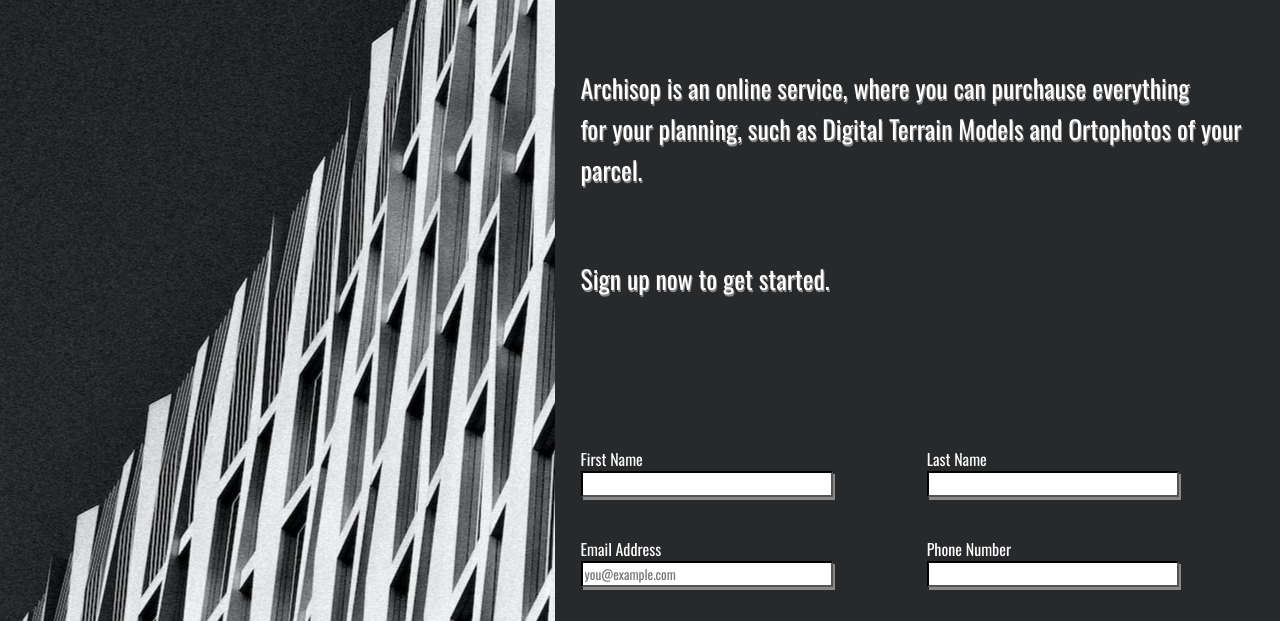
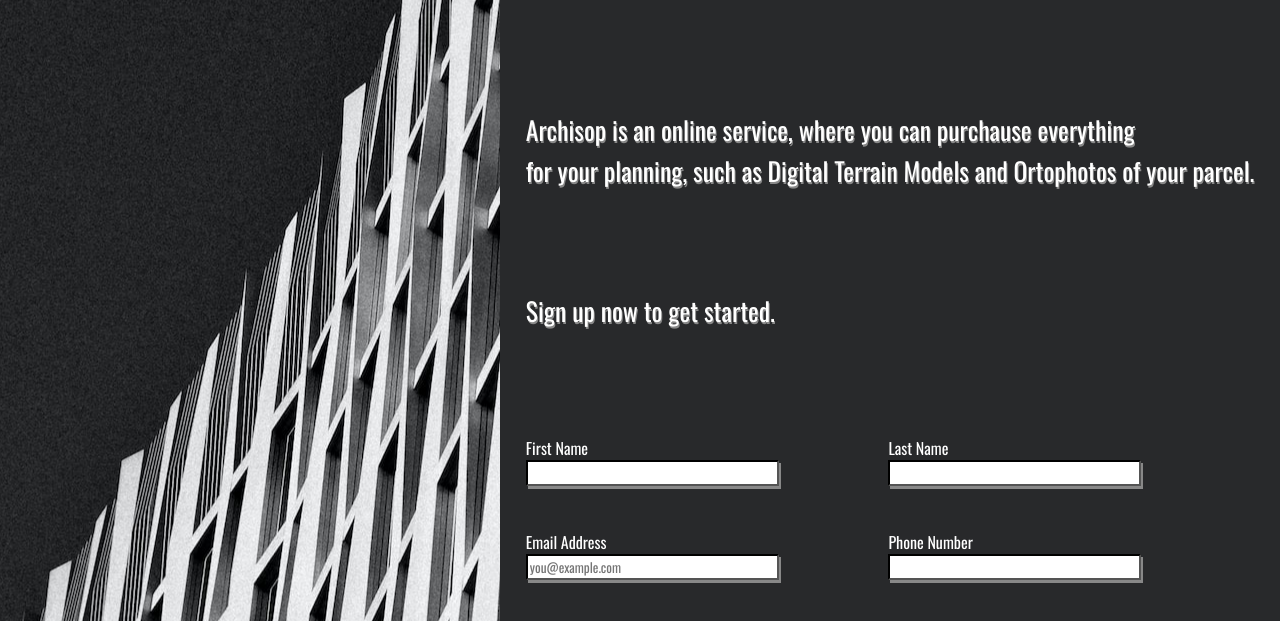
Before and after one commit to iarelavz/signup, a plain HTML site: page index.html in a window 1280 px wide. Shown: the top 621 px of the page. Drawn offline with nearby package versions, Linux system fonts and the light colour scheme.

Commit message:
fixed bugs

```diff
--- a/style.css
+++ b/style.css
@@ -18,8 +18,7 @@ body{
     margin: 0;
 }
 #container{
-    height:100vh;
-    width: 100vw;
+
     display: flex;
     justify-content: center;
     color: var(--txtcolor1)
@@ -54,10 +53,13 @@ body{
     background-color: var(--bgcolor1);
     padding-left: 2%;
     padding-right: 2%;
+    display: flex;
+    flex-direction: column;
+    flex-shrink: 0;
 }
 
 #welcome {
-    margin-top: 10%;
+    margin-top: 5%;
 
 }
 
@@ -69,7 +71,7 @@ p{
 }
 
 #formcont{
-    margin-top: 16%;
+    margin-top: 5%;
 }
 
 input{
@@ -92,6 +94,7 @@ input{
 }
 #login{
     margin-top: 16%;
+    margin-bottom: 6%;
 }
 
 button{
```
